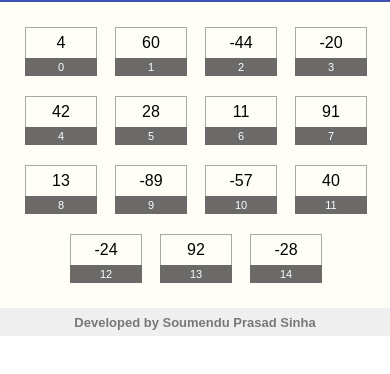
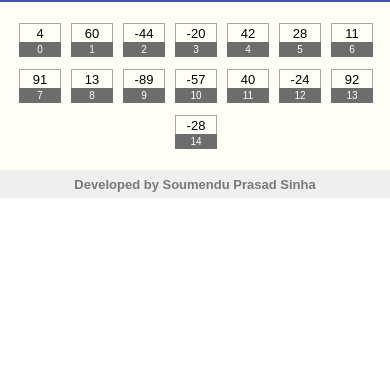
Before and after one commit to soumsps/algo-visualizer, a website: page src/index.html in a window 390 px wide. Shown: the part 48-422 px from the top of the page. Drawn offline with Linux system fonts and the light colour scheme.

Commit message:
added responsive style to array items to better fit in mobile

```diff
--- a/src/css/sass/animation-panel.scss
+++ b/src/css/sass/animation-panel.scss
@@ -36,14 +36,15 @@
     border-bottom: none;
     height: 30px;
     width: 100%;
+    font-size: 15px;
     display: flex;
     align-items: center;
     justify-content: center;
   }
 
   .item-index {
-    background-color: #6c6969;
-    border: 1px #6c6969 solid;
+    background-color: #6d6d6d;
+    border: 1px #6d6d6d solid;
     color: white;
     padding: 2px 0px;
     width: 100%;
@@ -52,4 +53,34 @@
     align-items: center;
     justify-content: center;
   }
+
+  @media only screen and (max-width: 1025px) {
+    width: 50px;
+    margin: 7px;
+
+    .item-value {
+      height: 20px;
+      font-size: 14px;
+    }
+
+    .item-index {
+      padding: 1px 0px;
+      font-size: 10px;
+    }
+  }
+
+  @media only screen and (max-width: 600px) {
+    width: 40px;
+    margin: 6px;
+
+    .item-value {
+      height: 18px;
+      font-size: 13px;
+    }
+
+    .item-index {
+      padding: 1px 0px;
+      font-size: 10px;
+    }
+  }
 }
```
Also changed, not shown: src/css/styles.css, 1 other file.
